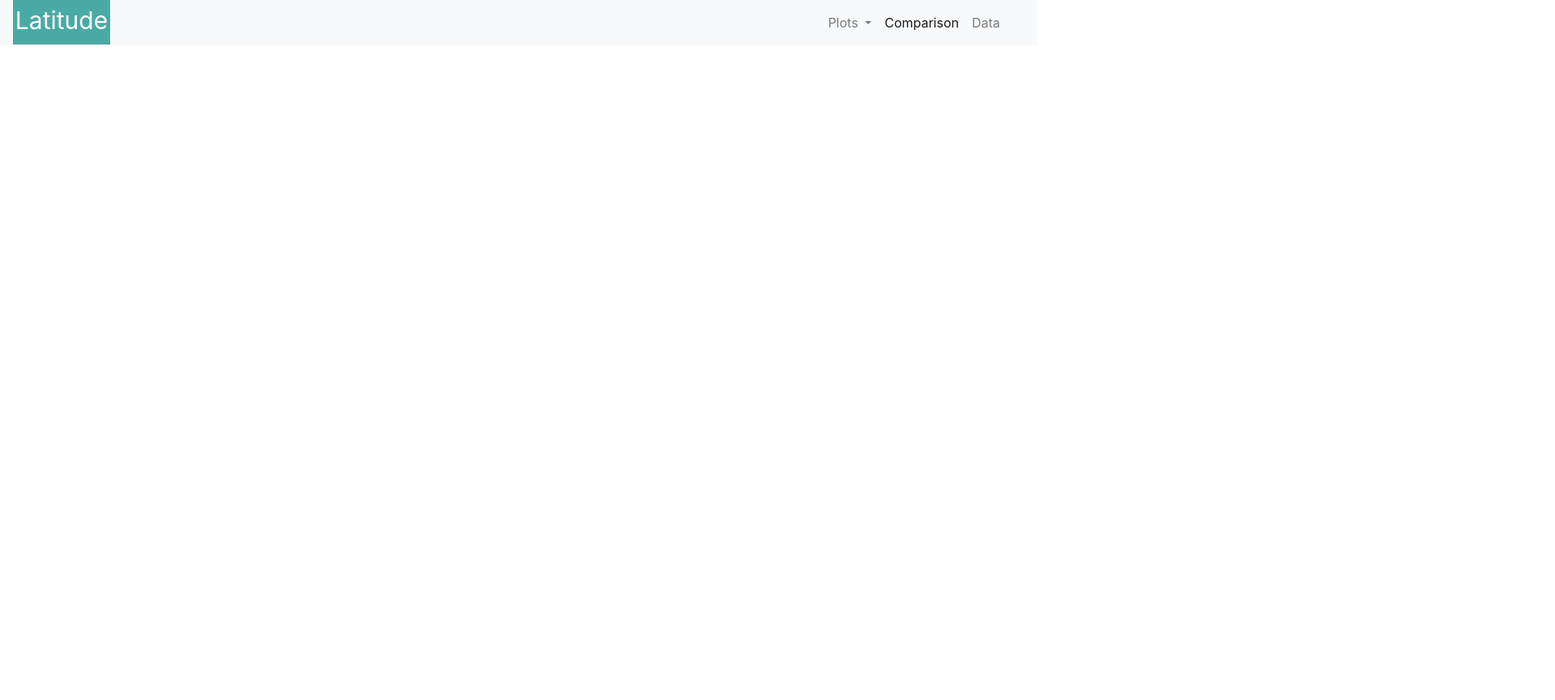
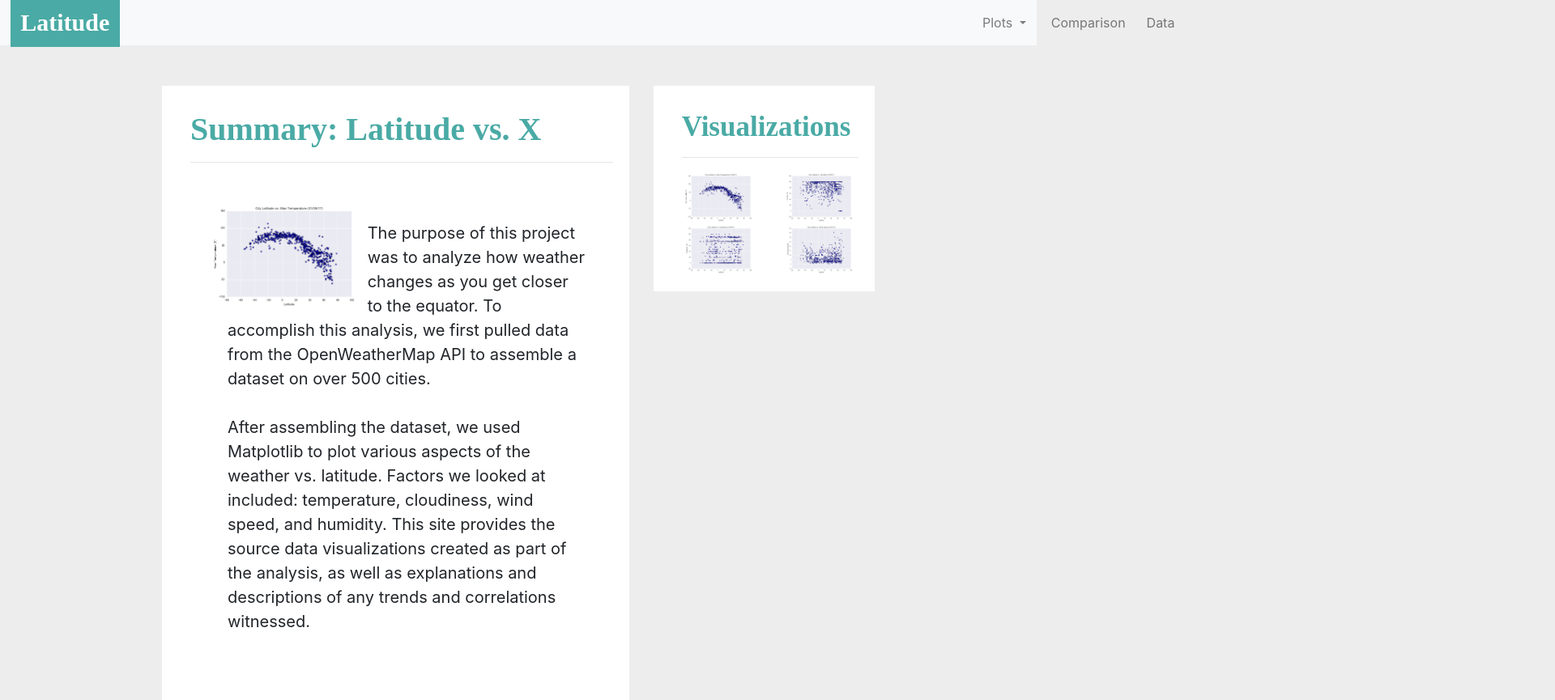
Before and after one commit to isoju/Web-Design-Challenge, a plain HTML site: page index.html in a window 1280 px wide. Shown: the top 865 px of the page at 81% size, 1920 px wide, since content can reach past the window. Before the commit the page ends 800 px from the top, so only its background shows below. Drawn offline with nearby package versions, Linux system fonts and the light colour scheme.

Commit message:
updating html

```diff
--- a/index.html
+++ b/index.html
@@ -3,16 +3,16 @@
 <head>
   <meta charset="UTF-8">
   <title>Landing Page</title>
+
+  <link rel="stylesheet" href="https://stackpath.bootstrapcdn.com/bootstrap/4.3.1/css/bootstrap.min.css" integrity="sha384-ggOyR0iXCbMQv3Xipma34MD+dH/1fQ784/j6cY/iJTQUOhcWr7x9JvoRxT2MZw1T" crossorigin="anonymous">
   <link rel="stylesheet" href="style.css">
-  <link rel="stylesheet" href="https://stackpath.bootstrapcdn.com/bootstrap/4.3.1/css/bootstrap.min.css"
-  integrity="sha384-ggOyR0iXCbMQv3Xipma34MD+dH/1fQ784/j6cY/iJTQUOhcWr7x9JvoRxT2MZw1T" crossorigin="anonymous">
-
 </head>
 
 <body id = "body">
 
   <nav class="navbar navbar-expand-lg navbar-light bg-light">
-    <figure class="navbar-brand" id = "latitude_box">Latitude</figure>
+    <div class = "container">
+      <a class="navbar-brand" id = "latitude_box">Latitude</a>
       <!-- <button class="navbar-toggler" type="button" data-toggle="collapse" data-target="#navbarSupportedContent" aria-controls="navbarSupportedContent" aria-expanded="false" aria-label="Toggle navigation">
         <span class="navbar-toggler-icon"></span>
       </button> -->
@@ -26,14 +26,15 @@
               Plots
             </a>
             <div class="dropdown-menu" aria-labelledby="navbarDropdown">
-            <a class="dropdown-item" href="#">Action</a>
-            <a class="dropdown-item" href="#">Another action</a>
+              <a class="dropdown-item" href="#" id = "max_temp">Max Temperature</a>
+              <a class="dropdown-item" href="#" id = "humidity">Humidity</a>
               <!-- <div class="dropdown-divider"></div> -->
-            <a class="dropdown-item" href="#">Something else here</a>
+              <a class="dropdown-item" href="#" id = "cloudiness">Cloudiness</a>
+              <a class="dropdown-item" href="#" id = "wind_speed">Wind Speed</a>
             </div>
           </li>
-        <li class="nav-item active">
-          <a class="nav-link" href="#">Comparison <span class="sr-only">(current)</span></a>
+          <li class="nav-item">
+            <a class="nav-link" href="#">Comparison </a>
           </li>
           <li class="nav-item">
             <a class="nav-link" href="#">Data</a>
@@ -48,8 +49,62 @@
           <button class="btn btn-outline-success my-2 my-sm-0" type="submit">Search</button>
         </form> -->
       </div>
+    </div>
     </nav>
 
+    <div class = "content" id = "summary_box">
+      <div class = "row">
+        <div class = "col-md-8">
+            <div class = "col-md-12">
+          <!-- <div class = "row""> -->
+              <h2 >Summary: Latitude vs. X</h2>
+              <hr>
+            <article class = "row">
+              <div class = "col-md-12">
+                <div>
+                  <img src = "resources/assets\images/Fig1.png" alt = "pleasework"  id = "landing_page_pic">
+                  </div>
+
+                <div class = "single-post-content-wrapper p-3">
+                  <p id = "summary">The purpose of this project was to analyze how weather changes as you get closer to the equator.
+                  To accomplish this analysis, we first pulled data from the OpenWeatherMap API to assemble a dataset
+                  on over 500 cities.
+                  <br><br>
+                  After assembling the dataset, we used Matplotlib to plot various aspects of the weather vs. latitude. Factors
+                  we looked at included: temperature, cloudiness, wind speed, and humidity. This site provides the source data
+                  visualizations created as part of the analysis, as well as explanations and descriptions of any trends and correlations
+                  witnessed.
+                </p>
+                </div>
+                </div>
+              </article>
+              </div>
+        </div>
+
+        <div class = "col-md-4">
+          <div class = "col-md-12">
+            <h3>Visualizations</h3>
+            <hr>
+            <div class = "row">
+              <div class = "col-md-6">
+                <img src = "resources/assets\images/Fig1.png" id = "fig1">
+              </div>
+              <div class = "col-md-6">
+                <img src = "resources/assets\images/Fig2.png" id = "fig2">
+              </div>
+              <div class = "col-md-6">
+                <img src = "resources/assets\images/Fig3.png" id = "fig3">
+              </div>
+              <div class = "col-md-6">
+                <img src = "resources/assets\images/Fig4.png" id = "fig4">
+              </div>
+
+          </div>
+          </div>
+
+        </div>
+      </div>
+    </div>
 
 
 
--- a/style.css
+++ b/style.css
@@ -1,24 +1,98 @@
+/* turquoise: #4aaaa5
+light grey: #ededed
+dark grey for navbar font color: #898989 */
 
-#body {
-    color: #898989
 
+body {
+    background-color: #ededed;
+    overflow-x: hidden;
+}
+
+.content {
+    margin-left: 200px;
+    margin-right: 200px;
+    padding-top: 50px;
+    overflow: hidden;
+}
+
+.col-md-12{
+    background-color: #ffffff;
+    padding-top: 30px;
+    padding-bottom:20px;
+    padding-right: 20px;
+    padding-left: 35px;
+}
+
+
+
+#latitude_box {
+    position:absolute;
+    width: 135px;
+    text-align: center;
+    background-color: #4aaaa5;
+    font-family: 'Times New Roman', Times, serif;
+    font-size: 30px;
+    color: #ffffff;
+    font-weight: bolder;
+    line-height: 50px;
+    left: 1%;
 }
 
 #navbarSupportedContent {
     position: relative;
-    left: 80%;
+    left: 100%;
+    /* font-family: 'Times New Roman', Times, serif; */
+    color: #676767;
     }
 
-#latitude_box {
-    position: fixed;
-    background-color: #4aaaa5;
-    background-size: 50% auto;
-    height: 70px;
-    width: 120px;
-    text-align: center;
-    color: #ffffff;
-    font-size: 30px;
-    background-size: cover;
-    line-height: 70px;
+#navbarDropdown {
+    margin-left: 5px;
+    margin-right: 5px;
+}
+
+.nav-item {
+    margin-left: 5px;
+    margin-right: 5px;
+}
+
+#summary {
+    font-size: 20px;
+    padding: 10px;
 
 }
+
+#landing_page_pic {
+    float: left;
+    width:40% ;
+    height: auto;
+}
+
+h2 {
+    font-family: 'Times New Roman', Times, serif;
+    color: #4aaaa5;
+    font-size: 40px;
+    font-weight: bolder;
+}
+
+h3 {
+    font-family: 'Times New Roman', Times, serif;
+    color: #4aaaa5;
+    font-size: 35px;
+    font-weight: bolder;
+}
+
+#fig1 {
+    width: 100%;
+}
+
+#fig2 {
+    width: 100%;
+}
+
+#fig3 {
+    width: 100%;
+}
+
+#fig4 {
+    width: 100%;
+}
```
Lines whose indentation alone changed are shown as unchanged.
